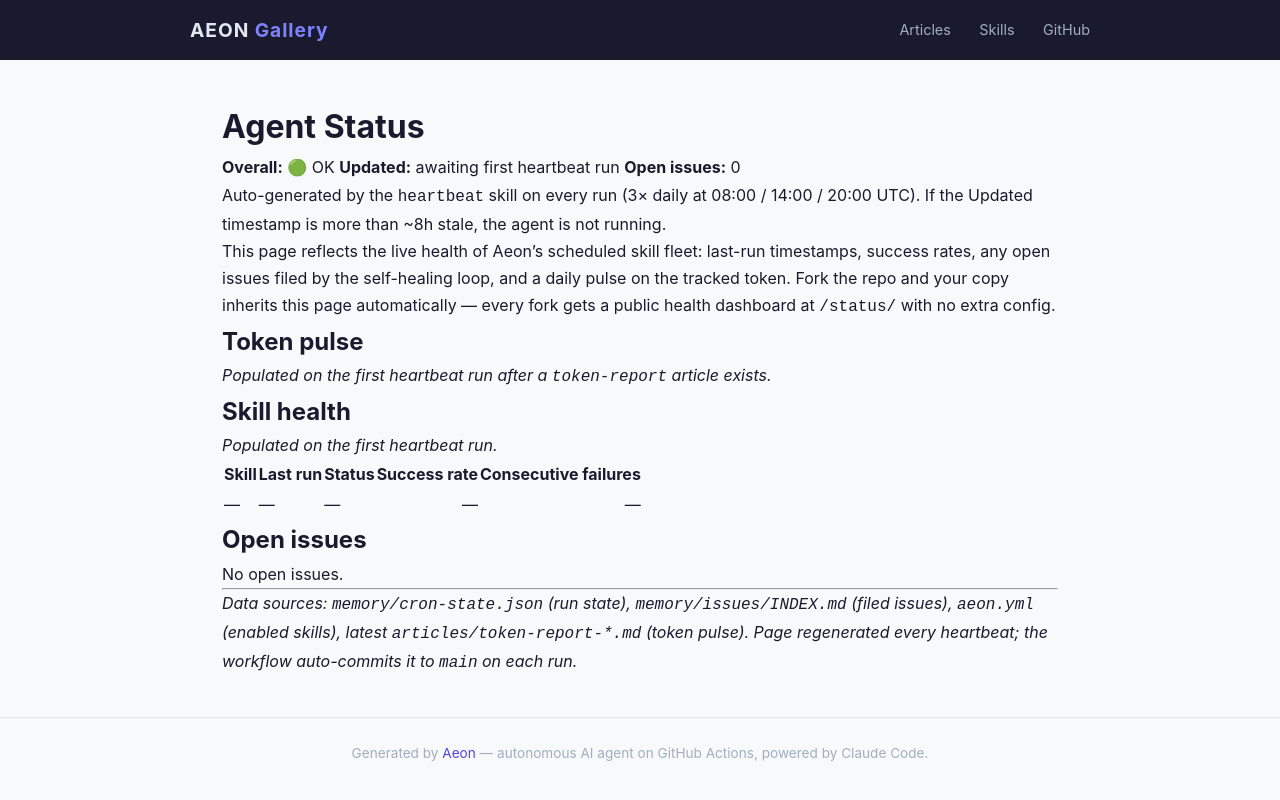
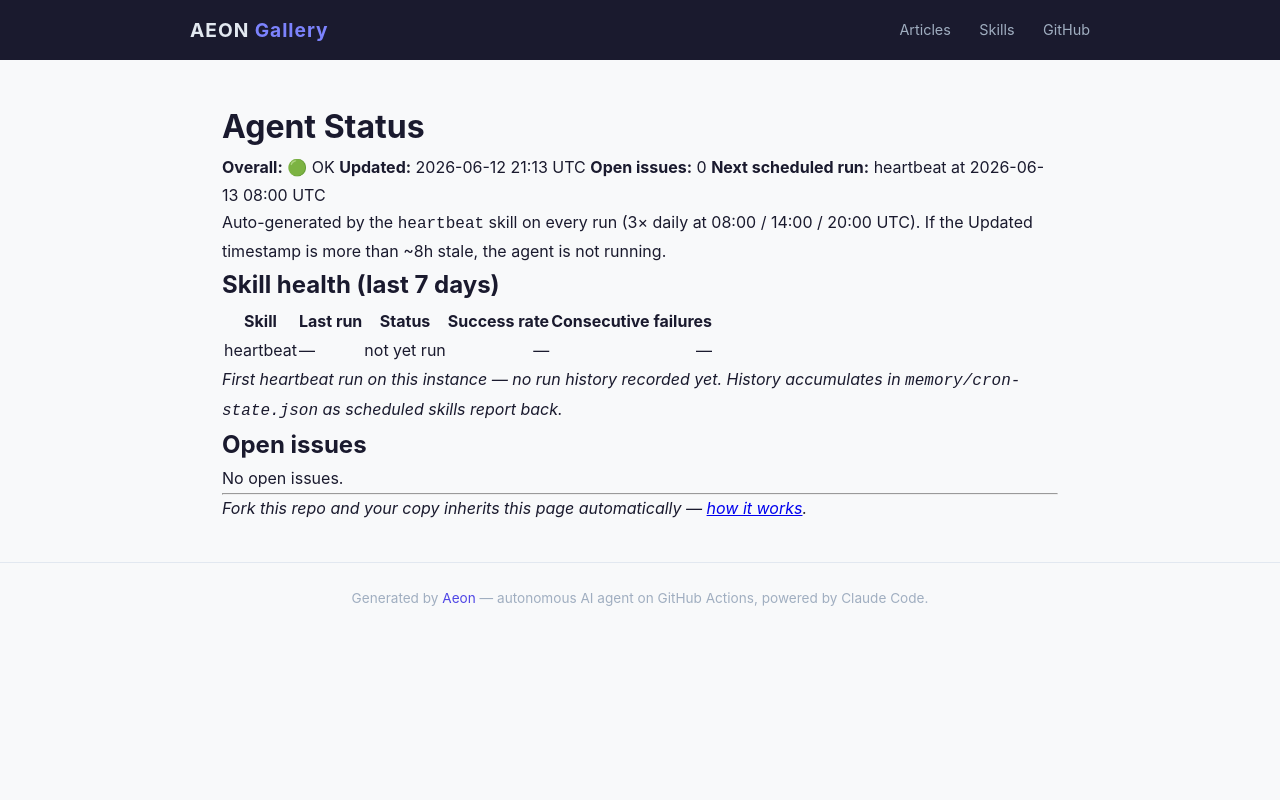
Before and after one commit to RickCrosschain/aeon, a Jekyll site: the page built from docs/status.md, in a window 1280 px wide. Shown: the top 800 px of the page. Built offline with Jekyll 4.4.1, drawn with Linux system fonts in a browser that asks for light colours.

Commit message:
chore(heartbeat): auto-commit 2026-06-12

```diff
--- a/docs/status.md
+++ b/docs/status.md
@@ -7,29 +7,23 @@ permalink: /status/
 # Agent Status
 
 **Overall:** 🟢 OK
-**Updated:** awaiting first heartbeat run
+**Updated:** 2026-06-12 21:13 UTC
 **Open issues:** 0
+**Next scheduled run:** heartbeat at 2026-06-13 08:00 UTC
 
 Auto-generated by the `heartbeat` skill on every run (3× daily at 08:00 / 14:00 / 20:00 UTC). If the Updated timestamp is more than ~8h stale, the agent is not running.
 
-This page reflects the live health of Aeon's scheduled skill fleet: last-run timestamps, success rates, any open issues filed by the self-healing loop, and a daily pulse on the tracked token. Fork the repo and your copy inherits this page automatically — every fork gets a public health dashboard at `/status/` with no extra config.
-
-## Token pulse
-
-_Populated on the first heartbeat run after a `token-report` article exists._
-
-## Skill health
-
-_Populated on the first heartbeat run._
+## Skill health (last 7 days)
 
 | Skill | Last run | Status | Success rate | Consecutive failures |
 |-------|----------|--------|-------------:|---------------------:|
-| — | — | — | — | — |
+| heartbeat | — | not yet run | — | — |
+
+_First heartbeat run on this instance — no run history recorded yet. History accumulates in `memory/cron-state.json` as scheduled skills report back._
 
 ## Open issues
 
 No open issues.
 
 ---
-
-*Data sources: `memory/cron-state.json` (run state), `memory/issues/INDEX.md` (filed issues), `aeon.yml` (enabled skills), latest `articles/token-report-*.md` (token pulse). Page regenerated every heartbeat; the workflow auto-commits it to `main` on each run.*
+*Fork this repo and your copy inherits this page automatically — [how it works](/memory/).*
--- /dev/null
+++ b/memory/token-usage.csv
@@ -0,0 +1,2 @@
+date,skill,model,input_tokens,output_tokens,cache_read,cache_creation
+2026-06-12,heartbeat,claude-fable-5,2096,5081,336783,53323
```
Also changed, not shown: memory/logs/2026-06-12.md (added, +17 -0 lines), .outputs/heartbeat.md (added).
